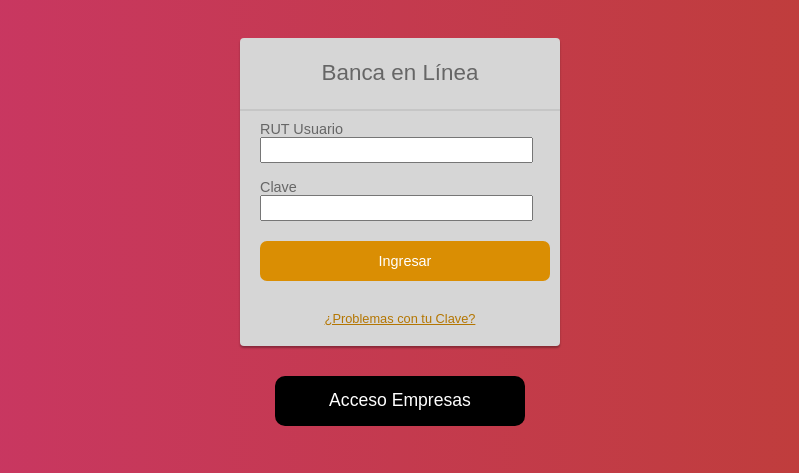
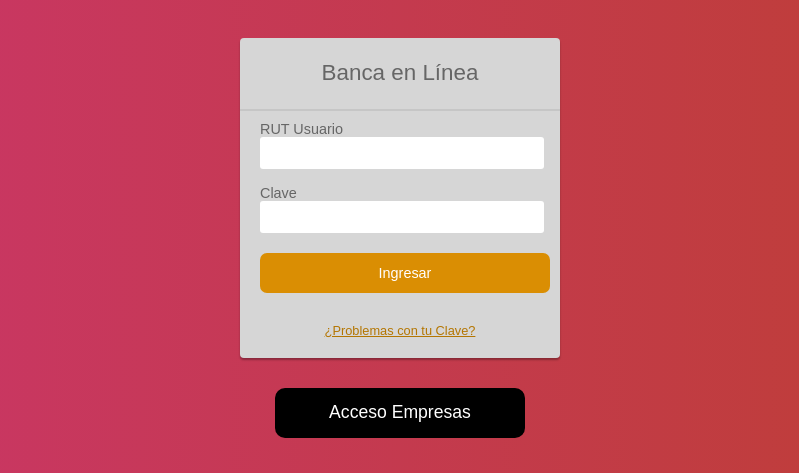
Before and after one commit to fraco-oxza/api-rest, a Flask app: page / in a window 1280 px wide. Shown: the top 473 px of the page, without its empty margins (240-1039 px from the left). Run offline with Flask 2, Linux system fonts and the light colour scheme.

Commit message:
Redonde border

```diff
--- a/static/css/main.css
+++ b/static/css/main.css
@@ -71,13 +71,16 @@ body {
     display: block;
     text-align: left;
     margin: 0px;
+
 }
 
 input {
     display: block;
     margin: 0;
-    width: 265px;
-    height: 20px;
+    width: 280px;
+    height: 30px;
+    border-radius: 3px;
+    border-style: none;
 }
 
 #key {
```
